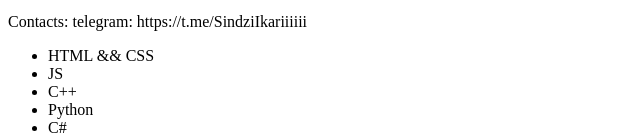
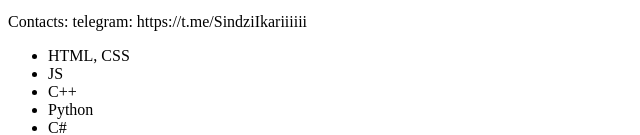
Before and after one commit to Karpik0/rsschool-cv, a plain HTML site: page index.html in a window 1280 px wide. Shown: the part 666-801 px from the top of the page, 0-640 px from the left. Drawn offline with Linux system fonts and the light colour scheme.

Commit message:
feat: delete &&

```diff
--- a/index.html
+++ b/index.html
@@ -50,7 +50,7 @@
         <section>
             <div>
                 <ul>
-                    <li>HTML && CSS</li>
+                    <li>HTML, CSS</li>
                     <li>JS</li>
                     <li>C++</li>
                     <li>Python</li>
```
